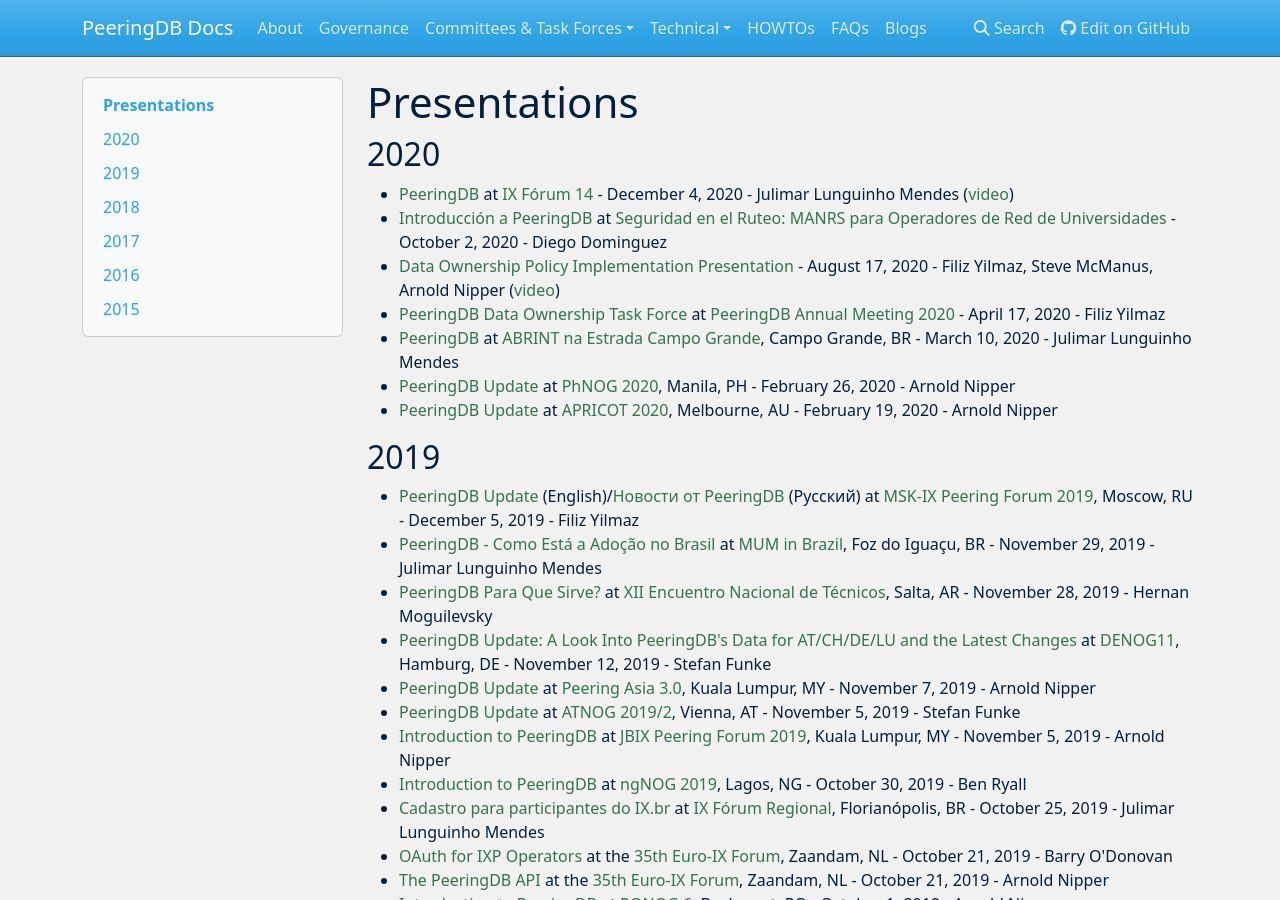
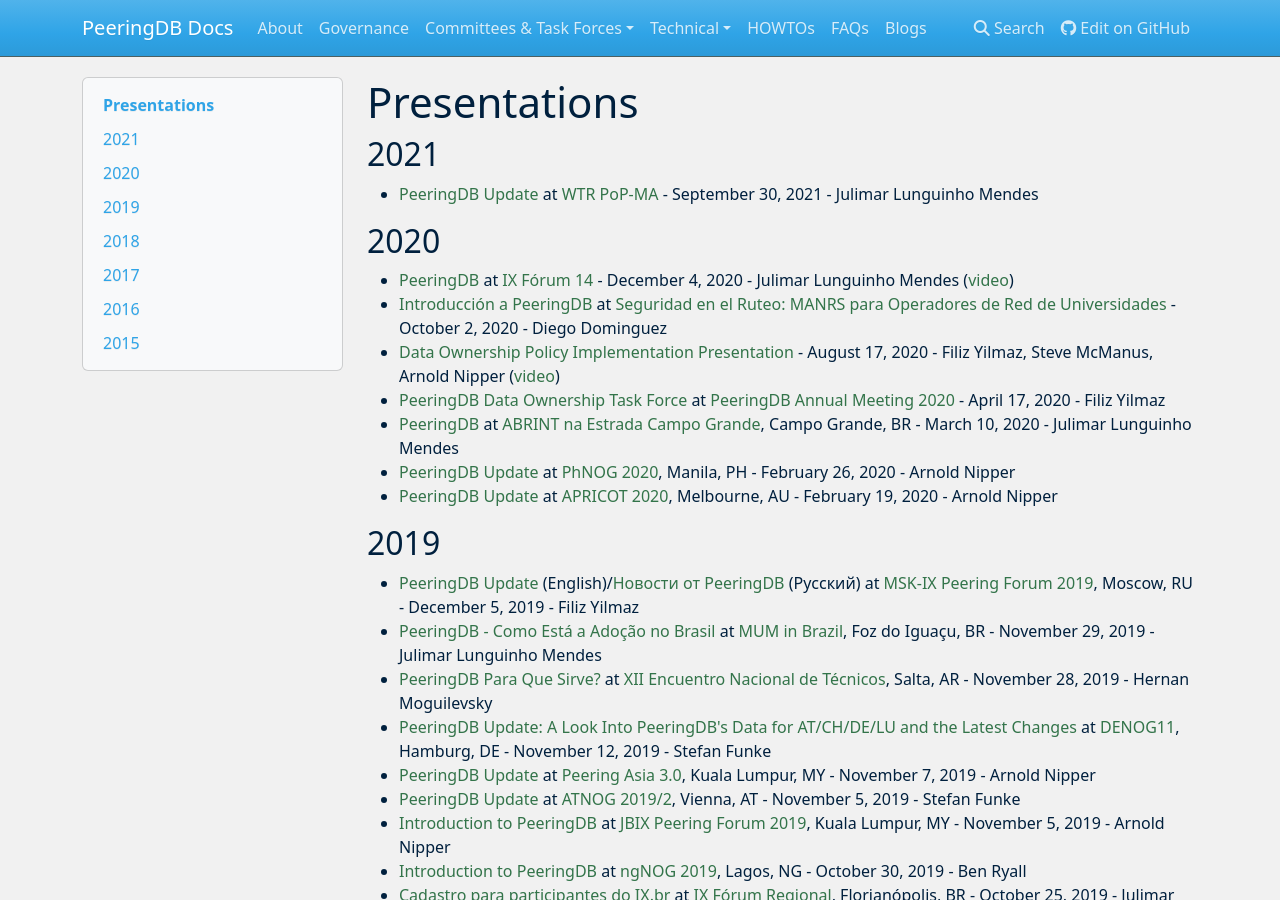
Before and after one commit to peeringdb/docs, an MkDocs documentation site: the page built from docs/presentations.md, in a window 1280 px wide and 900 px high. Built offline with MkDocs 1.6.1, drawn with Linux system fonts in a browser that asks for light colours; nearby versions of some CDN libraries.

Commit message:
Added Julimar's WTR PoP-MA presentation.

```diff
--- a/docs/presentations.md
+++ b/docs/presentations.md
@@ -1,4 +1,7 @@
 # Presentations
+
+## 2021
+- [PeeringDB Update](presentation/WTR_POP-MA_2021_Sao_Luis-peeringdb-20210930) at [WTR PoP-MA](https://wtr.rnp.br/pop-ma/programacao) - September 30, 2021 - Julimar Lunguinho Mendes
 
 ## 2020
 
```
Also changed, not shown: 1 other file.
